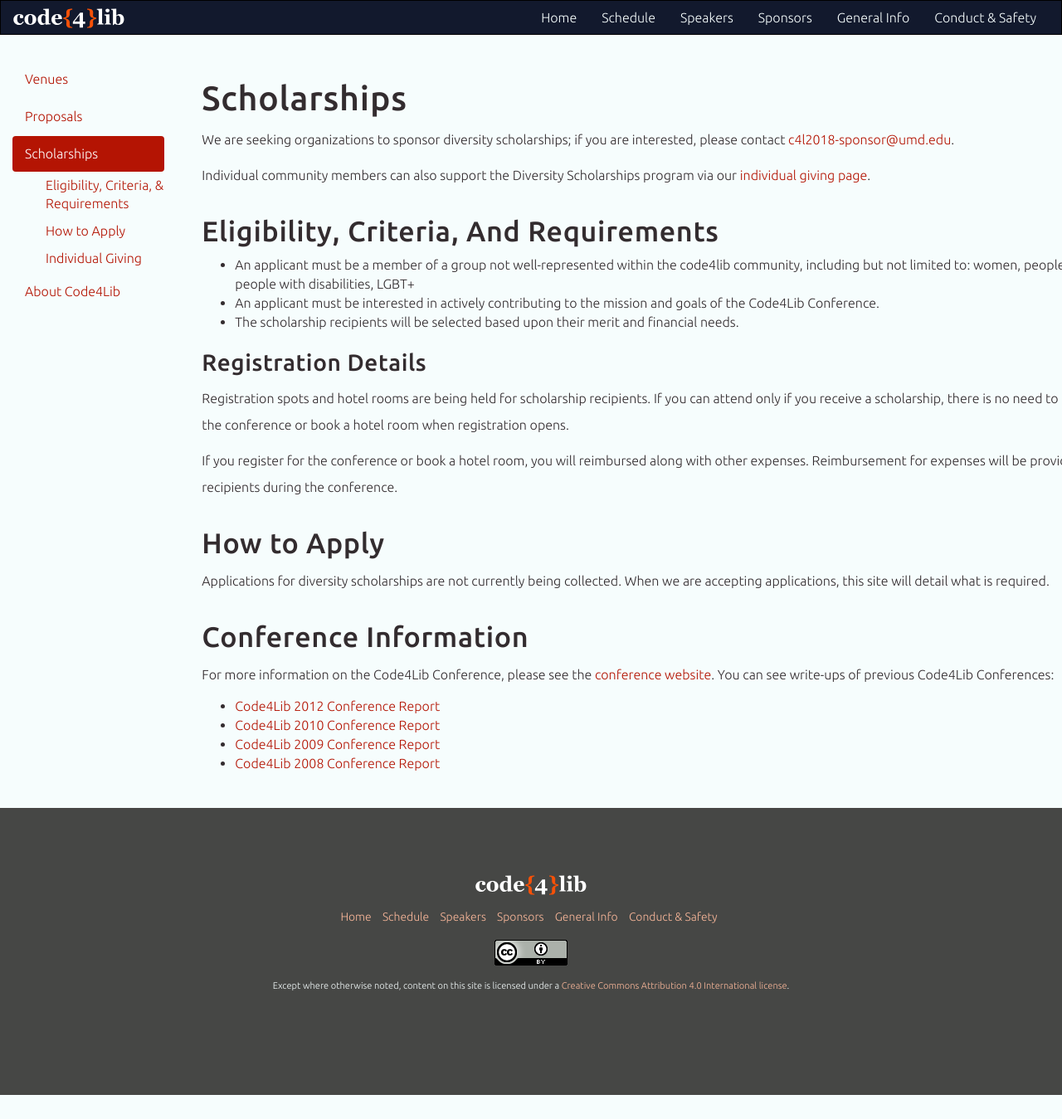
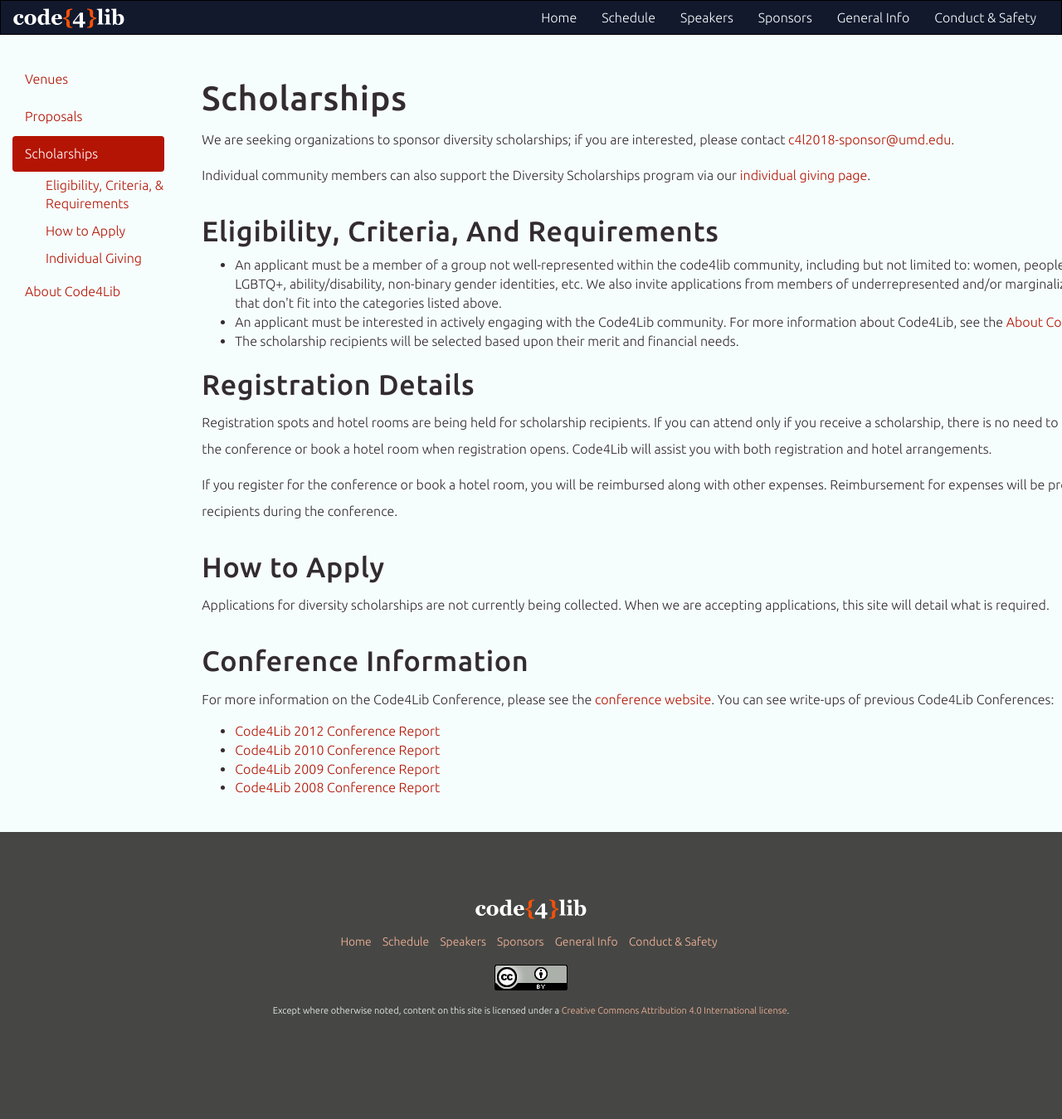
Before and after one commit to code4lib/2018.code4lib.org, a Jekyll site: the page built from general-info/scholarships.html, in a window 1280 px wide. Shown: the whole page at 83% size. Built offline with Jekyll 4.4.1, drawn with Linux system fonts in a browser that asks for light colours; some web fonts are replaced; before the commit the page ends 1320 px from its top, so only the background shows below that.

Commit message:
scholarship announcement and info
Moved the Sponsorship code down so all information about the scholarship application would be grouped together.

```diff
--- a/general-info/scholarships.html
+++ b/general-info/scholarships.html
@@ -52,35 +52,17 @@
            {% if site.data.conf.diversity-scholarship-applications.show  %}
            <h2>Accepting Applications Now!</h2>
            <p>
-               As part of Code4lib's ongoing commitment to eliminating barriers that prevent participation for underrepresented
-               groups, we are pleased to announce that we are now seeking applicants for our 2018 Diversity Scholarship program.
-               The Code4Lib Scholarship Committee hopes to award 15 Diversity Scholarships, based on merit and need. Each
-               scholarship will cover up to $1200 for travel costs, lodging, and conference fees for selected applicants to attend the
-               <a href="/">2018 Code4Lib Conference</a>, which will be held in Washington, D.C., February 13-16, 2018.
+               As part of Code4Lib's ongoing commitment to reducing economic barriers that prevent participation for underrepresented groups, and to achieving a balanced representation of the human experience, we are pleased to announce that we are now seeking applicants for our 2018 Diversity Scholarship program! The Code4Lib Scholarship Committee hopes to award 15 Diversity Scholarships, based on merit and need.  Each scholarship will cover up to $1200 for travel costs, lodging, and conference fees for selected applicants to attend the <a href="/">2018 Code4Lib Conference</a> in Washington, D.C.
            </p>
            <p>
-               <strong>Applications are due by {{ site.data.conf.diversity-scholarship-applications.end-date | date: '%B %-d'}}{% include date_ordinals.html date=site.data.conf.diversity-scholarship-applications.end-date%} at 5 PM EST</strong> (<a href="#how-to-apply">see below for more details</a>).
+              <strong>The deadline for applications is {{ site.data.conf.diversity-scholarship-applications.end-date | date: '%B %-d'}}{% include date_ordinals.html date=site.data.conf.diversity-scholarship-applications.end-date%} at 11:59 PM ET</strong> (<a href="#how-to-apply">see below for more details</a>).
            </p>
+         <p>The scholarship will cover conference registration and hotel accommodations up front to scholarship awardees. Other incidentals like travel and meals may be reimbursed based on the amount awarded. Reimbursement will be managed independently at the conference. Pairing up housing with other scholarship awardees or conference attendees may also be accommodated. Please contact <a href="mailto:{{site.data.conf.scholarship-contact-email}}">{{site.data.conf.scholarship-contact-email}}</a> with any questions about this arrangement. We want to ensure that financial issues do not discourage anyone from applying to this award.
+         </p>
+          <p>We do not expect scholarship recipients to be responsible for being an ambassador for their group or an educator of others during the conference. While learning and exchange may happen as a result of interactions between participants, scholarship recipients are encouraged to focus on getting the most out of their experience and have no special duties or obligations apart from conference attendance, engaged participation to their comfort level, and giving us feedback on their experience.
+         </p>
            {% endif %}
        </div>
-
-       {% if site.data.conf.diversity-scholarship-general-sponsors.show  %}
-       <div class="col-xs-12">
-           <h4>This program is made possible by the generosity of our sponsors and community</h4>
-           {% assign sponsors = site.data.sponsors | where: "diversity", true %}
-           {% for sponsor in sponsors %}
-               <div class="col-xs-6 col-md-4">
-               {% if sponsor.img %}
-               <a href="{{ sponsor.link }}" class="thumbnail" style="background: white;">
-                   <img src="{{ sponsor.img }}" alt="{{ sponsor.name }}">
-               </a>
-               {% else %}
-               <a href="{{ sponsor.link }}" class="sponsor-name-only">{{ sponsor.name }}</a>
-               {% endif %}
-               </div>
-           {% endfor %}
-           </div>
-       {% endif %}
    </div>
 </div>
 {% endif %}
@@ -92,25 +74,24 @@
            <h2>Eligibility, Criteria, And Requirements</h2>
            <ul>
                <li>
-               An applicant must be a member of a group not well-represented within the code4lib community, including but
-               not limited to: women, people of color, people with disabilities, LGBT+
+               An applicant must be a member of a group not well-represented within the code4lib community, including but not limited to: women, people of color, LGBTQ+, ability/disability, non-binary gender identities, etc. We also invite applications from members of underrepresented and/or marginalized groups that don't fit into the categories listed above.
                </li>
                <li>
-               An applicant must be interested in actively contributing to the mission and goals of the Code4Lib Conference.
+               An applicant must be interested in actively engaging with the Code4Lib community. For more information about Code4Lib, see the <a href="/general-info/about-c4l">About Code4Lib Page</a>.
                </li>
                <li>
                The scholarship recipients will be selected based upon their merit and financial needs.
                </li>
            </ul>
 
-           <h3> Registration Details</h3>
+           <h2> Registration Details</h2>
            <p>
            Registration spots and hotel rooms are being held for scholarship recipients. If you can attend only if you
            receive a scholarship, there is no need to register for the conference or book a hotel room when registration
-           opens.
+           opens. Code4Lib will assist you with both registration and hotel arrangements.
            </p>
            <p>
-           If you register for the conference or book a hotel room, you will reimbursed along with other expenses.
+           If you register for the conference or book a hotel room, you will be reimbursed along with other expenses.
            Reimbursement for expenses will be provided to recipients during the conference.
            </p>
        </div>
@@ -123,30 +104,31 @@
        <div class="col-xs-12">
            <a name="how-to-apply"></a>
            <h2>How to Apply</h2>
-
            {% if site.data.conf.diversity-scholarship-applications.show %}
            <p>
-               To apply, please send an email to <a href="mailto:code4lib-scholarships@googlegroups.com">code4lib-scholarships@googlegroups.com</a> with the subject heading
-               Code4Lib 2018 Diversity Scholarship Application containing the following:
+               Submit your application materials via the Code4Lib online form: <a href="{{ site.data.conf.scholarship-application.url }}"{{ site.data.conf.scholarship-application.url }}</a>
            </p>
+         <p>
+           You will need to prepare:
            <ol>
                <li>
-                   A brief letter of interest, which:
+                   A brief letter of interest, no more than 500 words, which:
                    <ul>
                        <li>Identifies your eligibility for a diversity scholarship</li>
-                       <li>Describes your interest in the conference and how you intend to participate </li>
-                       <li>Discusses your merit and needs for the scholarship</li>
+                       <li>Describes how you see yourself benefiting from and participating in the Code4Lib 2018 conference and the general Code4Lib community </li>
                    </ul>
                </li>
-               <li>A resume or CV</li>
-               <li>Contact information for one professional or academic references</li>
+               <li>Your current resume or CV</li>
+               <li>Contact information for one reference who can speak to your professional goals and/or achievements</li>
            </ol>
            <p>
-               Please note: All parts of the submissions should be combined into a single PDF. Regardless
-               of the number submitted, all files should follow a “Lastname-Firstname.pdf” naming convention.
+               Please note: Your brief letter of interest and current CV/resume should be <strong>combined into a single PDF</strong>. Your file should follow a “Lastname-Firstname.pdf” naming convention. Questions can be directed to <a href="mailto:{{site.data.conf.scholarship-contact-email}}">{{site.data.conf.scholarship-contact-email}}</a>.
            </p>
            <p>
-               The application deadline is <strong>{{ site.data.conf.diversity-scholarship-applications.end-date | date: '%b %-d, %Y '}}at 5pm EST</strong>.
+               The application deadline is <strong>{{ site.data.conf.diversity-scholarship-applications.end-date | date: '%b %-d, %Y '}}at 11:59 PM ET</strong>.
+           </p>
+         <p>
+              The scholarship committee will notify all applicants by <strong> Friday, December 1, 2017</strong>, regardless of award results.
            </p>
            {% else %}
            <p>
@@ -157,6 +139,27 @@
    </div>
 </div>
 
+{% if site.data.conf.diversity-scholarship-general-sponsors.show  %}
+<div class="container">
+   <div class="row">
+     <div class="col-xs-12">
+      <h2>This program is made possible by the generosity of our sponsors and community</h2>
+       {% assign sponsors = site.data.sponsors | where: "diversity", true %}
+       {% for sponsor in sponsors %}
+        <div class="col-xs-6 col-md-4">
+        {% if sponsor.img %}
+        <a href="{{ sponsor.link }}" class="thumbnail" style="background: white;">
+            <img src="{{ sponsor.img }}" alt="{{ sponsor.name }}">
+        </a>
+        {% else %}
+        <a href="{{ sponsor.link }}" class="sponsor-name-only">{{ sponsor.name }}</a>
+        {% endif %}
+        </div>
+       {% endfor %}
+     </div>
+   </div>
+</div>
+{% endif %}
 
 <div class="container">
    <div class="row">
```
